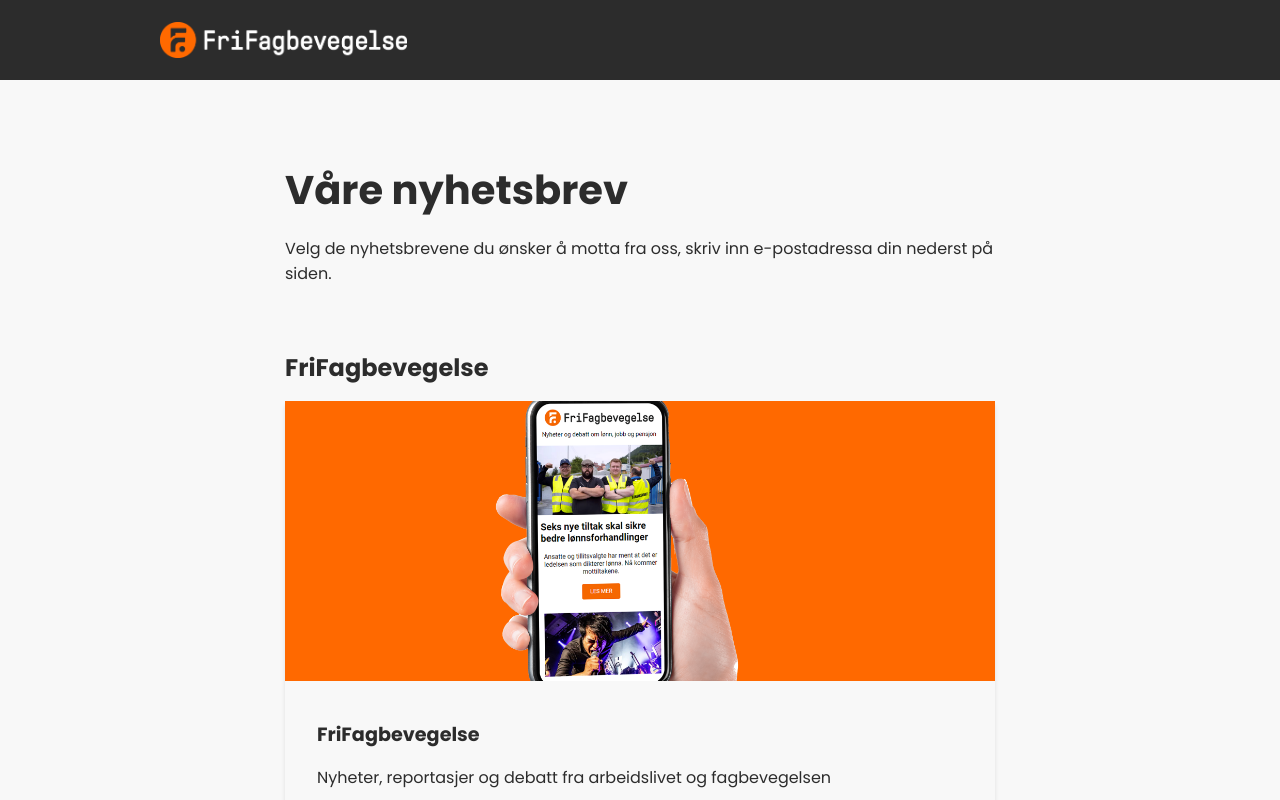
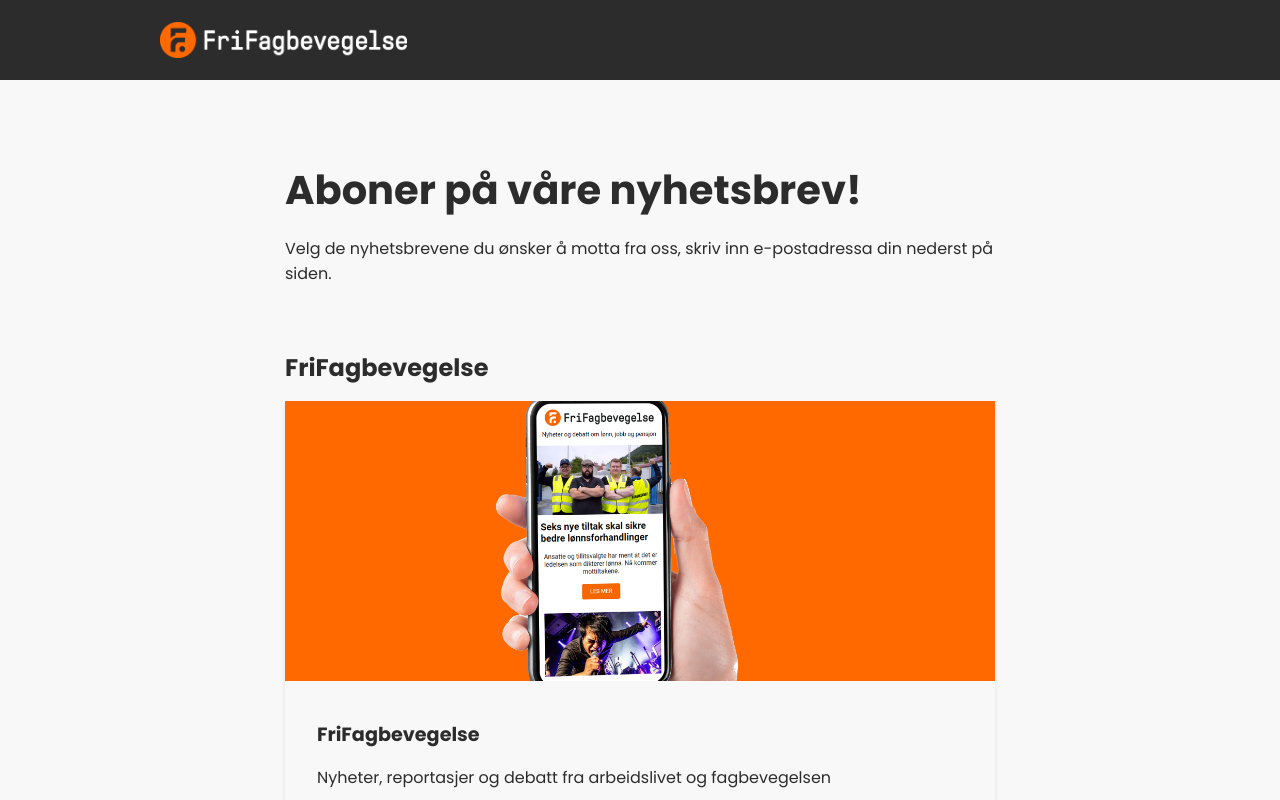
Before and after one commit to Ninuskaninus/FrifagNyhetsbrev, a React (Create React App) app: page / in a window 1280 px wide. Shown: the top 800 px of the page. Built offline with nearby package versions, Linux system fonts and the light colour scheme.

Commit message:
Update index.jsx

```diff
--- a/src/components/heading/index.jsx
+++ b/src/components/heading/index.jsx
@@ -6,7 +6,7 @@
 export default function Top() {
   return (
     <TopItem>
-      <h1>Våre nyhetsbrev</h1>
+      <h1>Aboner på våre nyhetsbrev!</h1>
       <TopInfo>
         <Descriptions.Top />
       </TopInfo>
```
